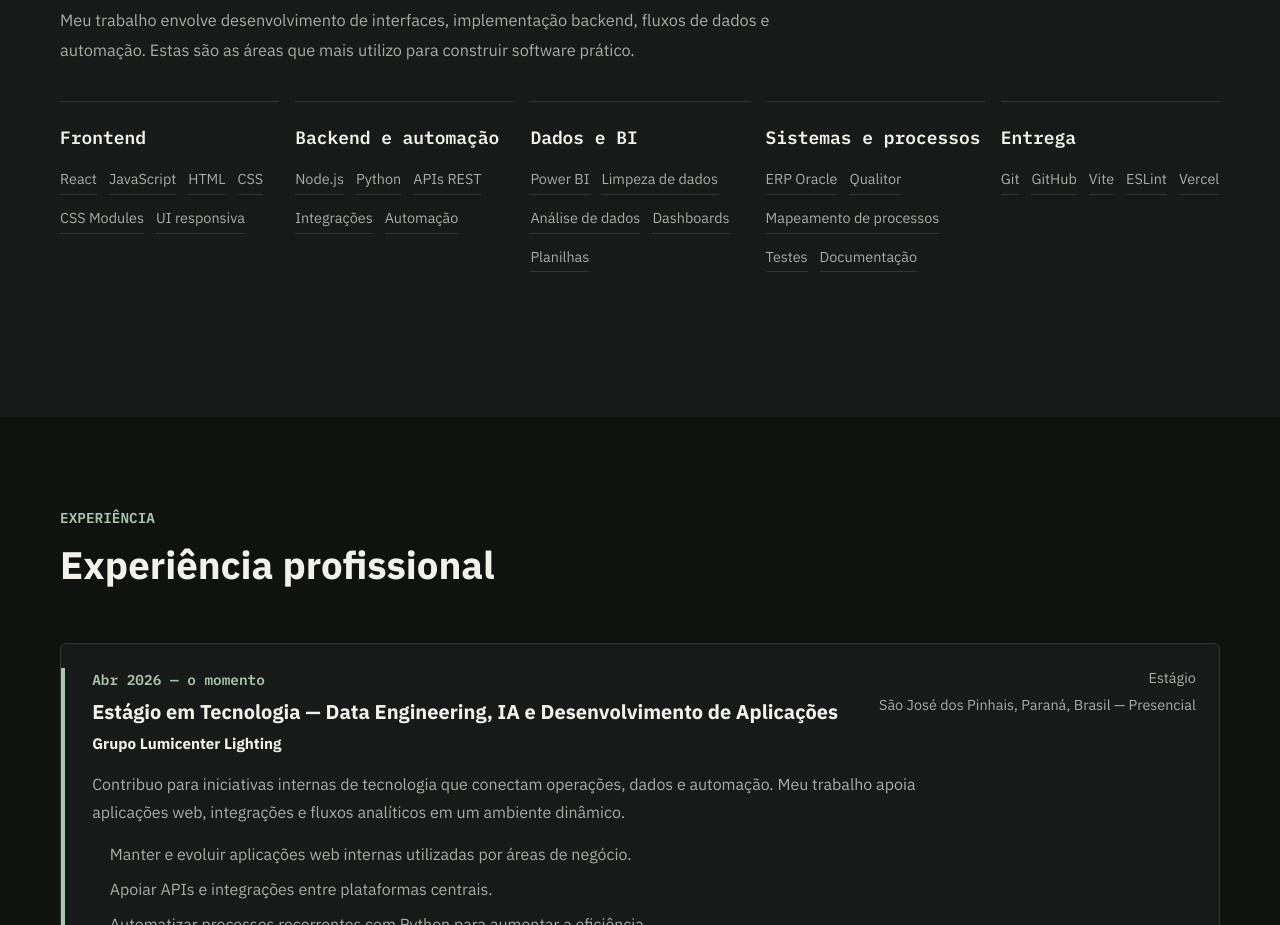
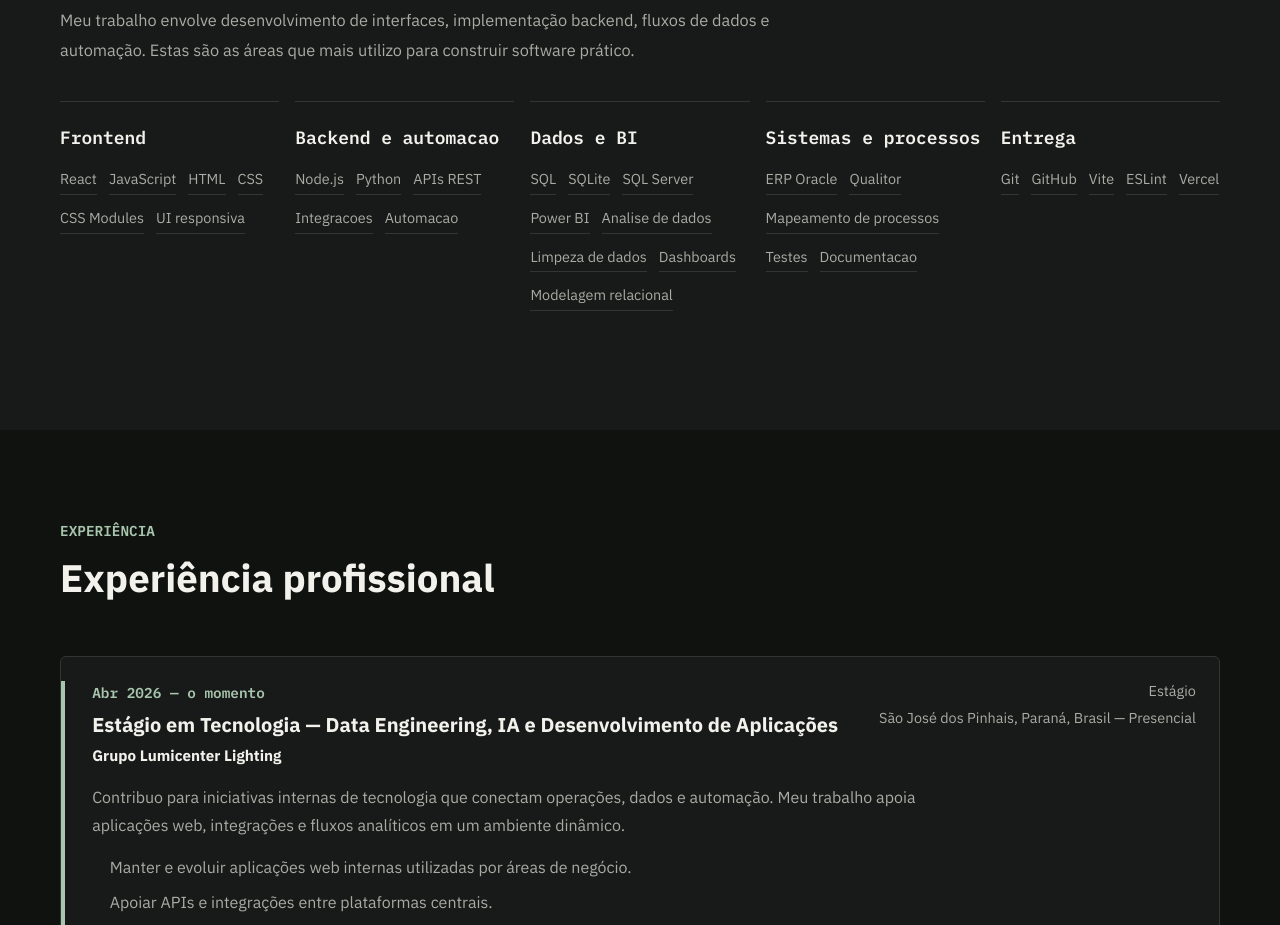
Before and after one commit to Kauanvieira022/portfolio, a React (Vite) app: page / in a window 1280 px wide. Shown: the part 1060-1985 px from the top of the page. Built offline with nearby package versions, Linux system fonts and the light colour scheme.

Commit message:
feat: expand data and BI skills

```diff
--- a/src/data/skills.js
+++ b/src/data/skills.js
@@ -10,7 +10,16 @@ const skills = {
     },
     {
       category: "Data & BI",
-      items: ["Power BI", "Data cleaning", "Data analysis", "Dashboards", "Spreadsheets"],
+      items: [
+        "SQL",
+        "SQLite",
+        "SQL Server",
+        "Power BI",
+        "Data analysis",
+        "Data cleaning",
+        "Dashboards",
+        "Relational modeling",
+      ],
     },
     {
       category: "Systems & processes",
@@ -27,16 +36,25 @@ const skills = {
       items: ["React", "JavaScript", "HTML", "CSS", "CSS Modules", "UI responsiva"],
     },
     {
-      category: "Backend e automação",
-      items: ["Node.js", "Python", "APIs REST", "Integrações", "Automação"],
+      category: "Backend e automacao",
+      items: ["Node.js", "Python", "APIs REST", "Integracoes", "Automacao"],
     },
     {
       category: "Dados e BI",
-      items: ["Power BI", "Limpeza de dados", "Análise de dados", "Dashboards", "Planilhas"],
+      items: [
+        "SQL",
+        "SQLite",
+        "SQL Server",
+        "Power BI",
+        "Analise de dados",
+        "Limpeza de dados",
+        "Dashboards",
+        "Modelagem relacional",
+      ],
     },
     {
       category: "Sistemas e processos",
-      items: ["ERP Oracle", "Qualitor", "Mapeamento de processos", "Testes", "Documentação"],
+      items: ["ERP Oracle", "Qualitor", "Mapeamento de processos", "Testes", "Documentacao"],
     },
     {
       category: "Entrega",
```
